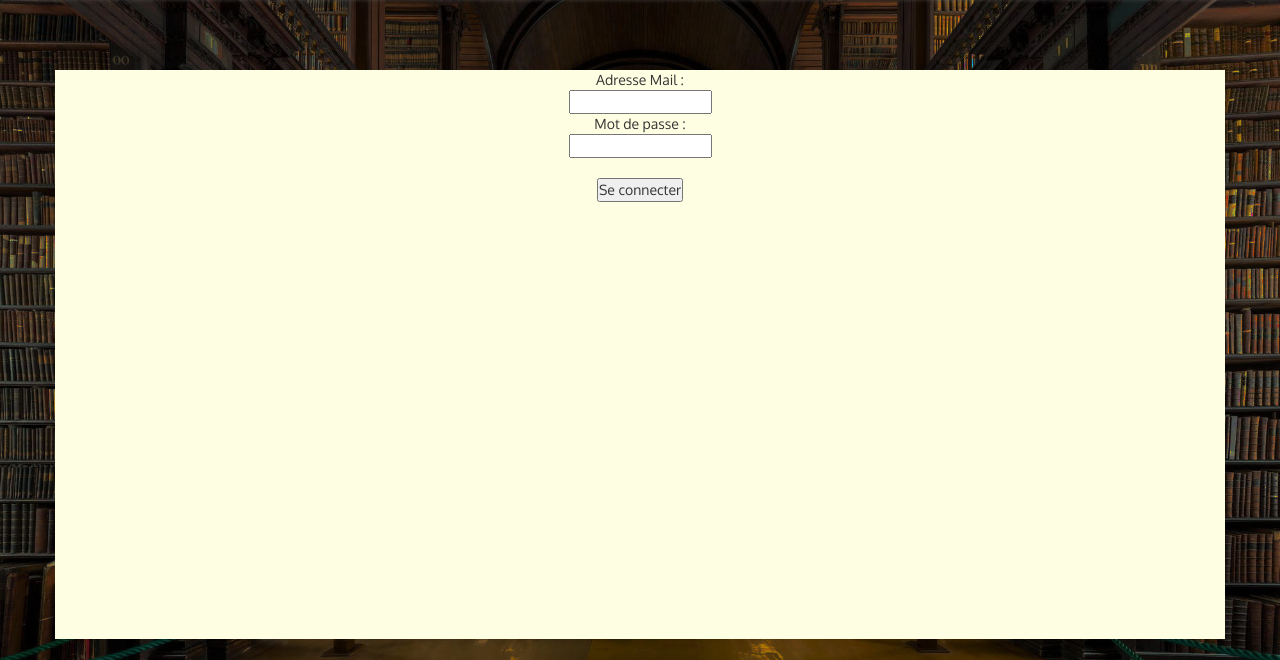
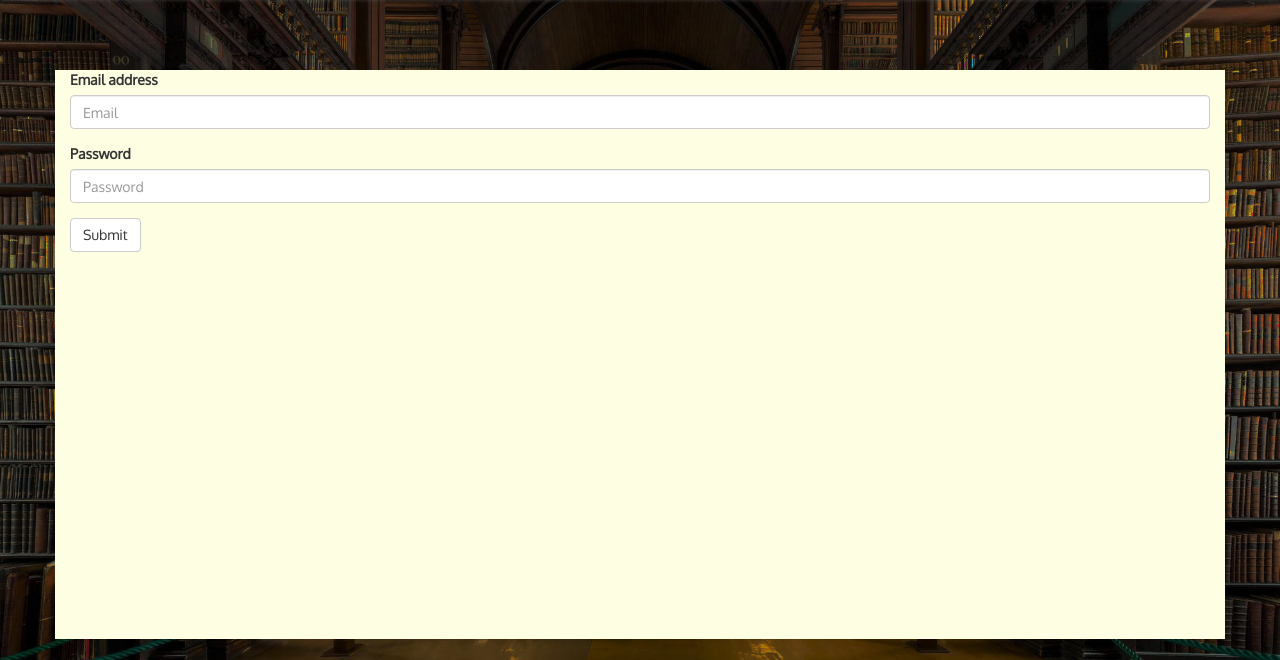
Before and after one commit to guillaumehanotel/OLibrary, a PHP site: page /index.php?page=Connexion in a window 1280 px wide. Shown: the part 140-800 px from the top of the page. Run offline with PHP 8.4, Linux system fonts and the light colour scheme.

Commit message:
tentative BootStrap + Modification Htaccess et pas connexion avec BootStrap

```diff
--- a/Etape3/Olibrary/views/Connexion.php
+++ b/Etape3/Olibrary/views/Connexion.php
@@ -1,13 +1,16 @@
 <main id="connexion" class="container">
 
-    <form style="text-align: center;" method="POST">
-        Adresse Mail : <br>
-        <input name="email" required="" type="mail"><br>
-        Mot de passe : <br>
-        <input name="password" type="password"> <br>
-        <br>
-        <input type="submit" value="Se connecter">
+    <form>
+        <div class="form-group">
+            <label for="exampleInputEmail1">Email address</label>
+            <input type="email" class="form-control" id="exampleInputEmail1" placeholder="Email">
+        </div>
+        <div class="form-group">
+            <label for="exampleInputPassword1">Password</label>
+            <input type="password" class="form-control" id="exampleInputPassword1" placeholder="Password">
+        </div>
 
+
+        <button type="submit" class="btn btn-default">Submit</button>
     </form>
-
 </main>
```
Also changed, not shown: Etape3/Olibrary/views/Header.php (added, +39 -0 lines), Etape3/Olibrary/views/MenuGestion.php (+18 -1 lines), Etape3/Olibrary/.htaccess.
